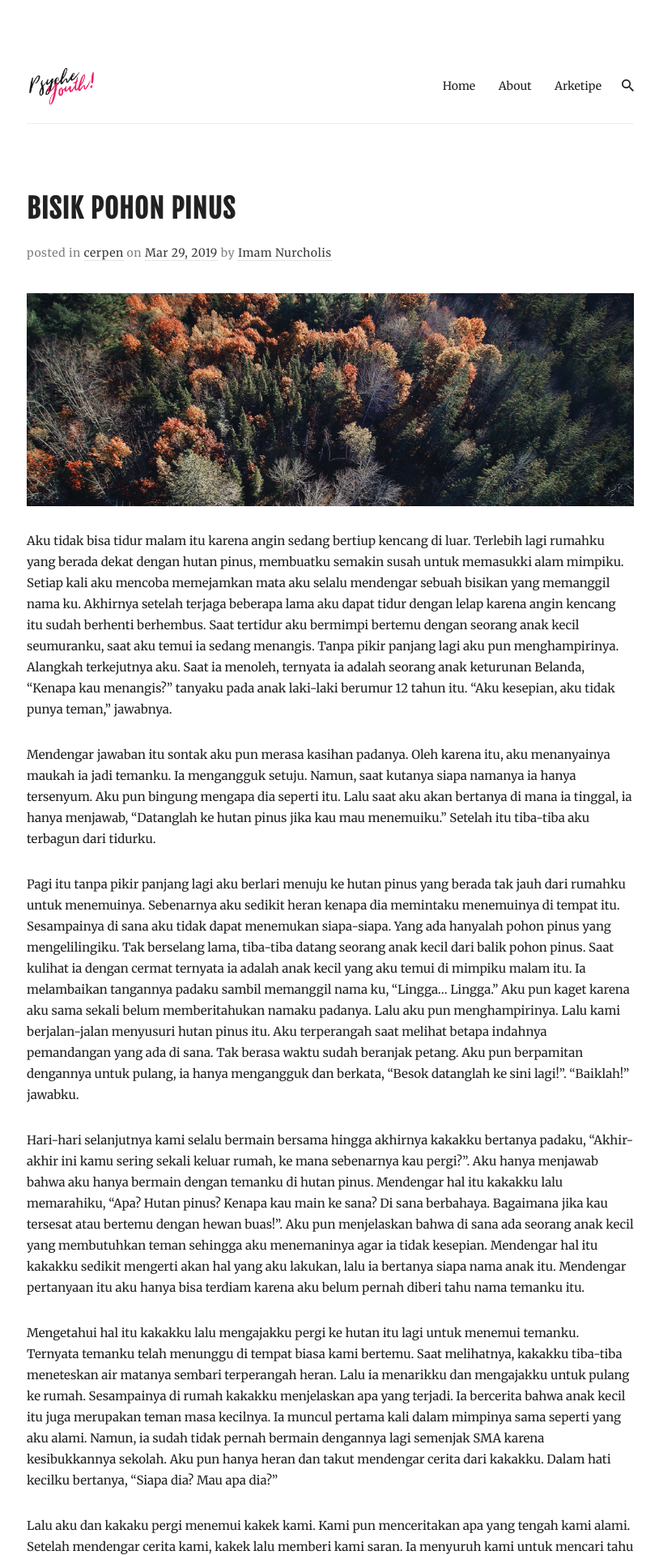
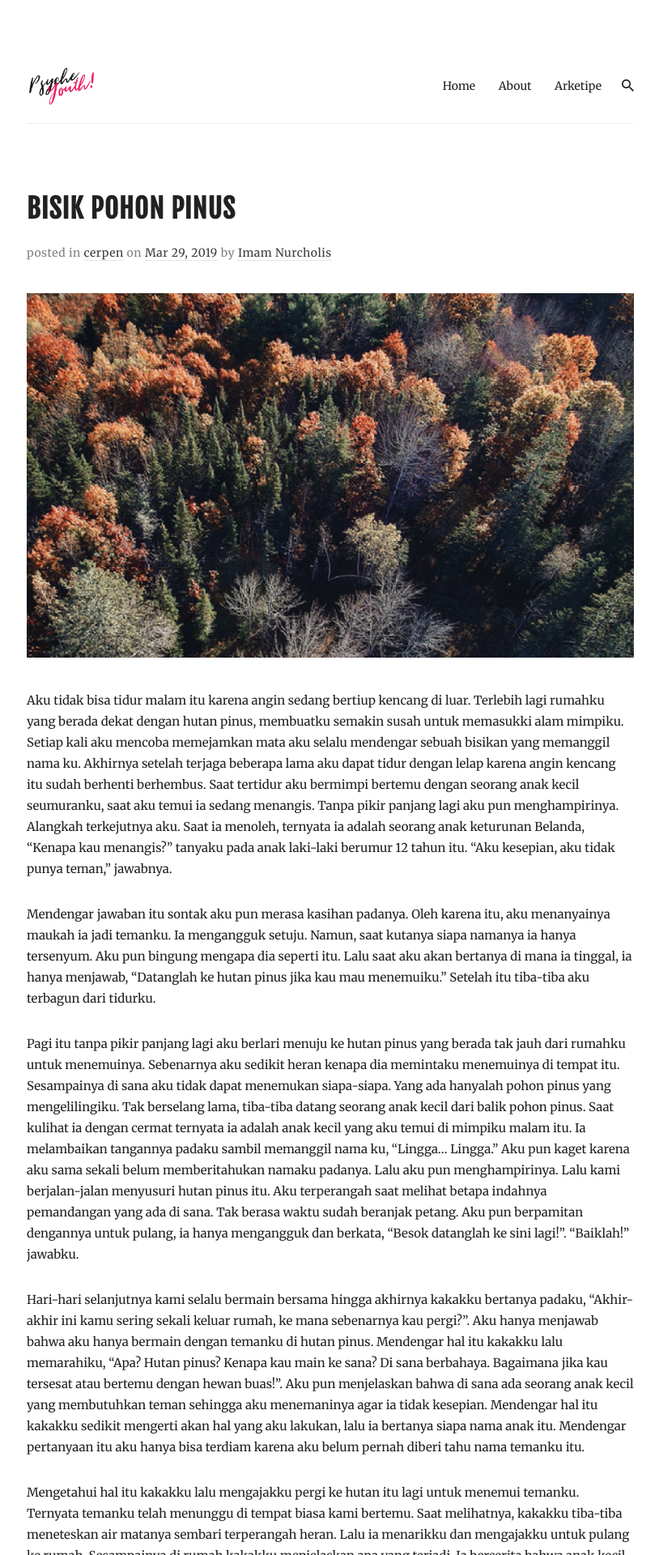
Before and after one commit to imamnrchls/imamnrchls.github.io, a Jekyll site: the page built from _posts/2019-3-29-bisik-pohon-pinus.md, in a window 1280 px wide. Shown: the top 1920 px of the page at 81% size, without its empty margins (232-1046 px from the left). Built offline with Jekyll 4.4.1, drawn with Linux system fonts in a browser that asks for light colours; comment, search, counter and statistics services are not loaded.

Commit message:
Update 2019-3-29-bisik-pohon-pinus.md

```diff
--- a/_posts/2019-3-29-bisik-pohon-pinus.md
+++ b/_posts/2019-3-29-bisik-pohon-pinus.md
@@ -6,9 +6,8 @@ categories:
   - Sastra
 tags:
   - cerpen
+image: images/pinus.png
 ---
-
-![Pine](/images/pinus.png)
 
 Aku tidak bisa tidur malam itu karena angin sedang bertiup kencang di luar. Terlebih lagi rumahku yang berada dekat dengan hutan pinus, membuatku semakin susah untuk memasukki alam mimpiku. Setiap kali aku mencoba memejamkan mata aku selalu mendengar sebuah bisikan yang memanggil nama ku. Akhirnya setelah terjaga beberapa lama aku dapat tidur dengan lelap karena angin kencang itu sudah berhenti berhembus. Saat tertidur aku bermimpi bertemu dengan seorang anak kecil seumuranku, saat aku temui ia sedang menangis. Tanpa pikir panjang lagi aku pun menghampirinya. Alangkah terkejutnya aku. Saat ia menoleh, ternyata ia adalah seorang anak keturunan Belanda, “Kenapa kau menangis?” tanyaku pada anak laki-laki berumur 12 tahun itu.
 “Aku kesepian, aku tidak punya teman,” jawabnya.
```
